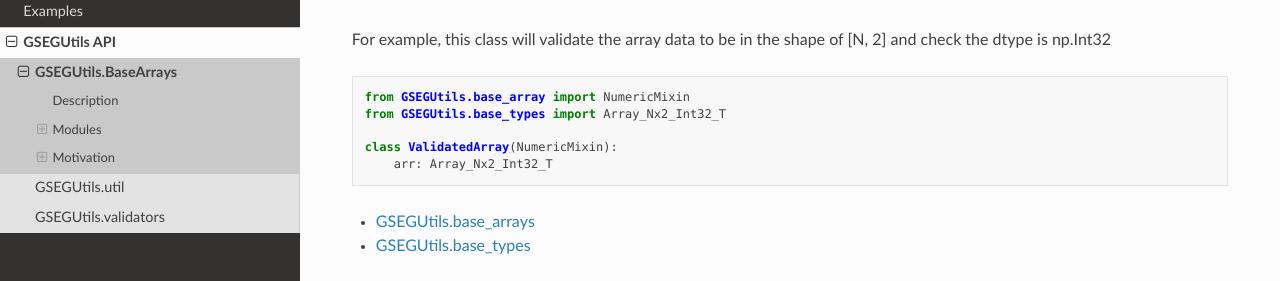
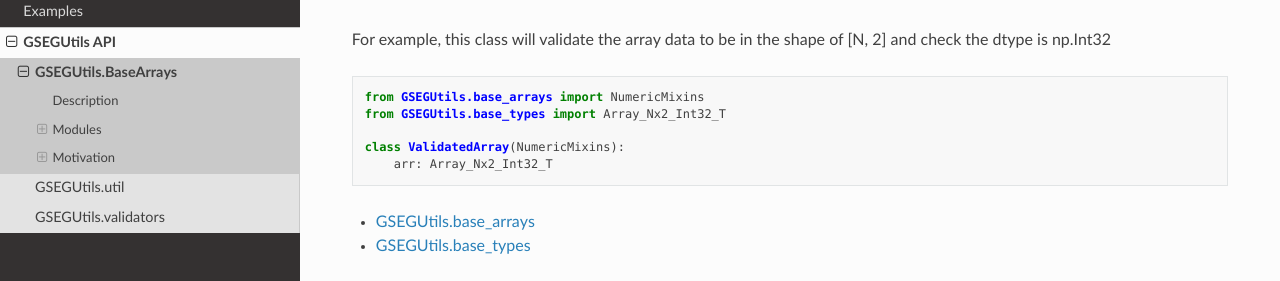
Before and after one commit to gseg-ethz/GSEGUtils, a Sphinx documentation site: the page built from docs/source/GSEGUtils.BaseArrays.rst, in a window 1280 px wide and 900 px high, scrolled down 772 px. Shown: the part 170-451 px from the top of the window. Built offline with Sphinx 7.4.7 and the Read the Docs theme 3.1.0, drawn with Linux system fonts in a browser that asks for light colours.

Commit message:
doc: Update pyproject.toml description and fix example texts

```diff
--- a/docs/source/GSEGUtils.BaseArrays.rst
+++ b/docs/source/GSEGUtils.BaseArrays.rst
@@ -39,12 +39,11 @@ This module is broken down into two main files.:
 
 For example, this class will validate the array data to be in the shape of [N, 2] and check the dtype is np.Int32 ::
 
-    from GSEGUtils.base_array import NumericMixin
+    from GSEGUtils.base_arrays import NumericMixins
     from GSEGUtils.base_types import Array_Nx2_Int32_T
 
-    class ValidatedArray(NumericMixin):
+    class ValidatedArray(NumericMixins):
         arr: Array_Nx2_Int32_T
-
 
 .. toctree::
    :maxdepth: 2
```
